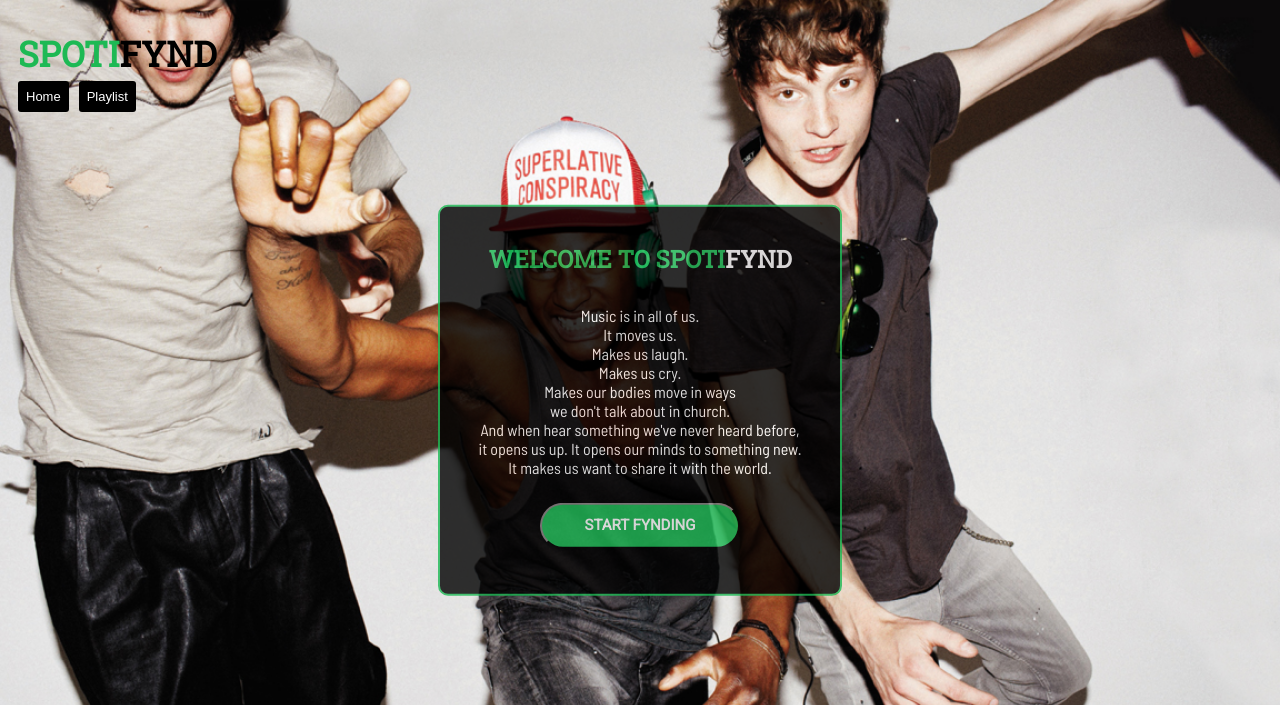
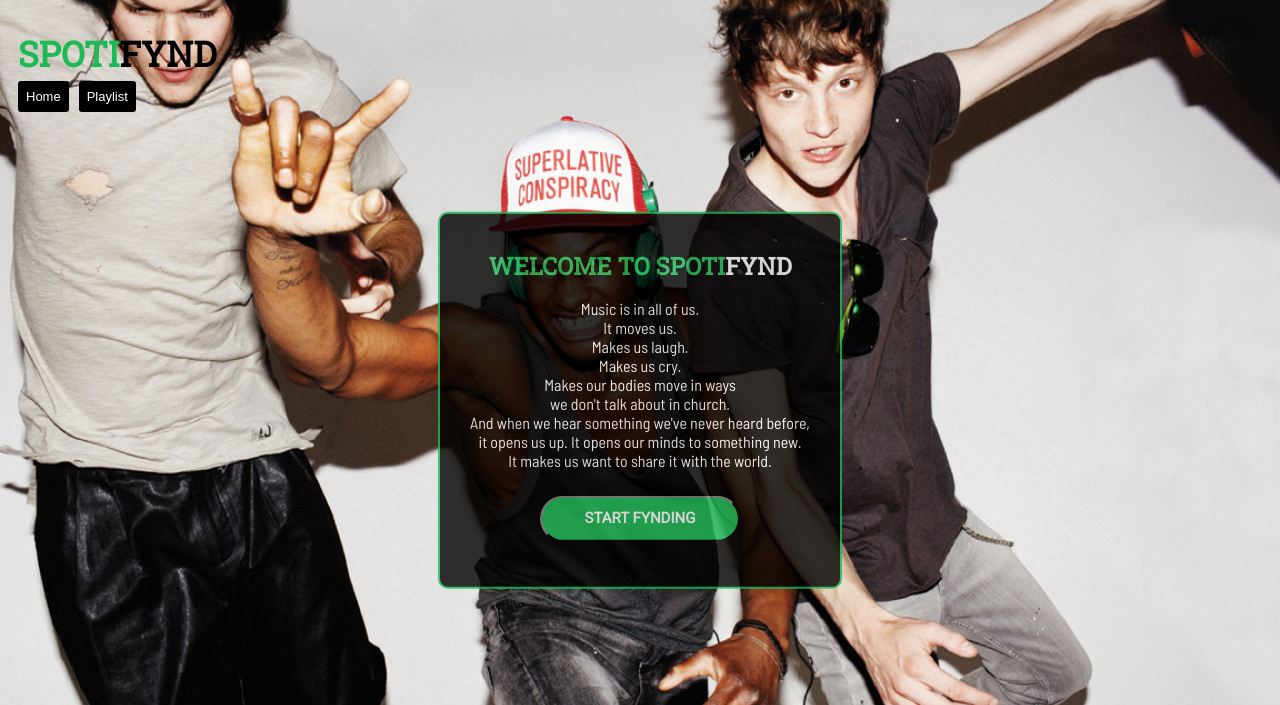
Before and after one commit to PradhumnaPancholi/spotifyFinalProject, a plain HTML site: page index.html in a window 1280 px wide. Shown: the top 705 px of the page. Drawn offline with nearby package versions, Linux system fonts and the light colour scheme; some packages are replaced by stand-ins of ours.

Commit message:
styling tweaks

```diff
--- a/intro.html
+++ b/intro.html
@@ -5,7 +5,7 @@
 
         <h3 class="intro-title-header"><span class="intro-title">WELCOME TO SPOTI<span class="intro-titleWhite">FYND</span></h3>
         <p>Music is in all of us.<br>It moves us.<br>Makes us laugh.<br>Makes us cry.<br>
-            Makes our bodies move in ways<br>we don't talk about in church.<br>And when hear something we've never heard before,<br>it opens us up. It opens our minds to something new.<br>It makes us want to share it with the world.</p>
+            Makes our bodies move in ways<br>we don't talk about in church.<br>And when we hear something we've never heard before,<br>it opens us up. It opens our minds to something new.<br>It makes us want to share it with the world.</p>
 
             <button ng-click='gotoHomePage()' class="fynd-button" ><strong>START FYNDING</strong></button>
     </div>
--- a/styles.css
+++ b/styles.css
@@ -7,6 +7,7 @@ body {
 
 .intro-title-header {
     margin-top: -5px;
+    margin-bottom: 10px;
 }
 
 .intro-title {
```
